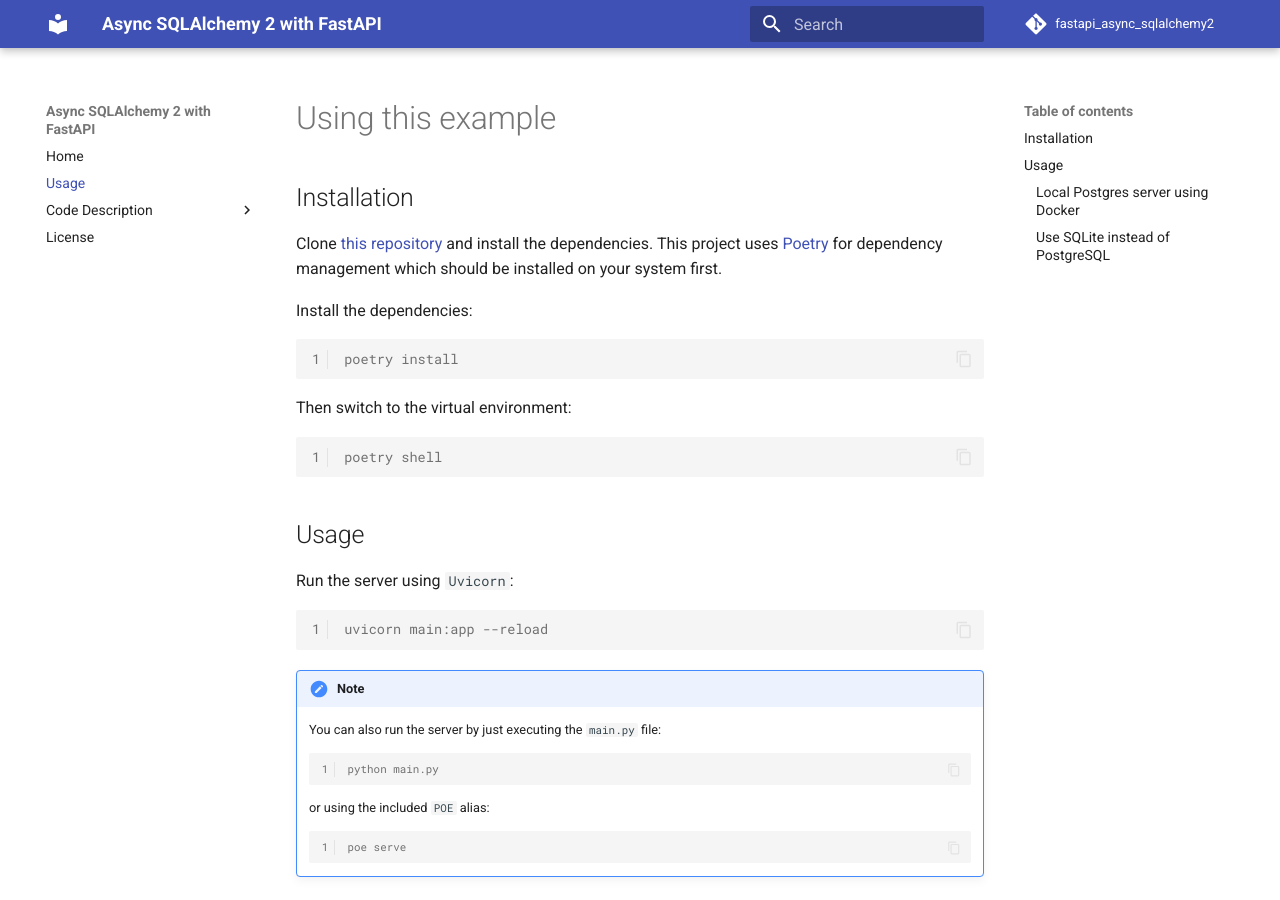
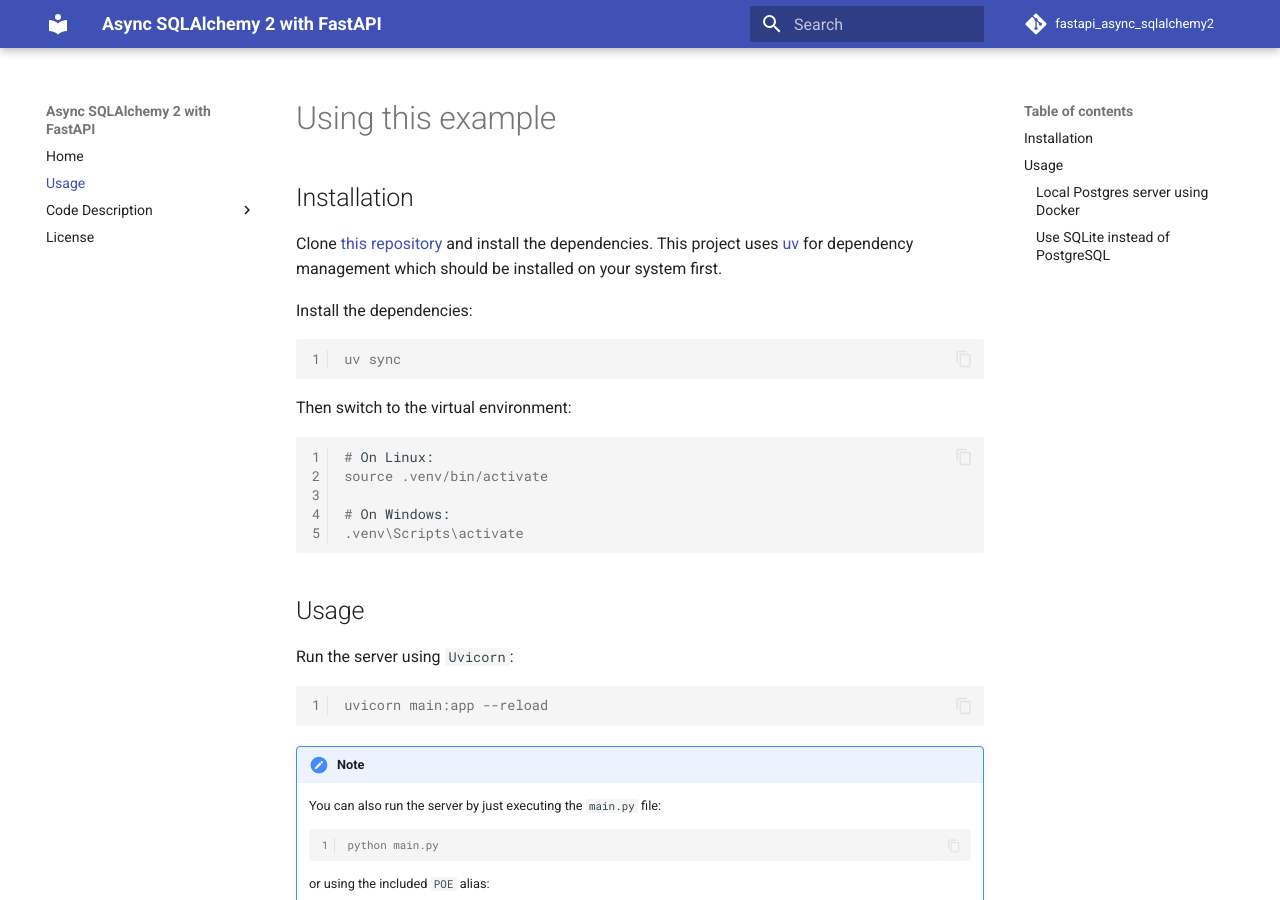
Before and after one commit to seapagan/fastapi_async_sqlalchemy2_example, an MkDocs documentation site: the page built from docs/usage.md, in a window 1280 px wide and 900 px high. Built offline with MkDocs 1.6.1 and Material for MkDocs 9.7.7, drawn with Linux system fonts in a browser that asks for light colours; comment, search, counter and statistics services are not loaded.

Commit message:
update docs for 'uv'
Signed-off-by: Grant Ramsay <seapagan@gmail.com>

````diff
--- a/docs/usage.md
+++ b/docs/usage.md
@@ -3,19 +3,23 @@
 ## Installation
 
 Clone [this repository][repo]{:target="_blank"} and install the
-dependencies. This project uses [Poetry][poetry]{:target="_blank"} for
+dependencies. This project uses [uv][uv]{:target="_blank"} for
 dependency management which should be installed on your system first.
 
 Install the dependencies:
 
 ```console
-poetry install
+uv sync
 ```
 
 Then switch to the virtual environment:
 
 ```console
-poetry shell
+# On Linux:
+source .venv/bin/activate
+
+# On Windows:
+.venv\Scripts\activate
 ```
 
 ## Usage
@@ -89,7 +93,7 @@
 DATABASE_URL = "sqlite+aiosqlite:///./test.db"
 ```
 
-[poetry]: https://python-poetry.org/
+[uv]: https://docs.astral.sh/uv/
 [postgres]:https://www.postgresql.org/
 [docker]:https://www.docker.com/
 [sqlite]:https://www.sqlite.org/
````
